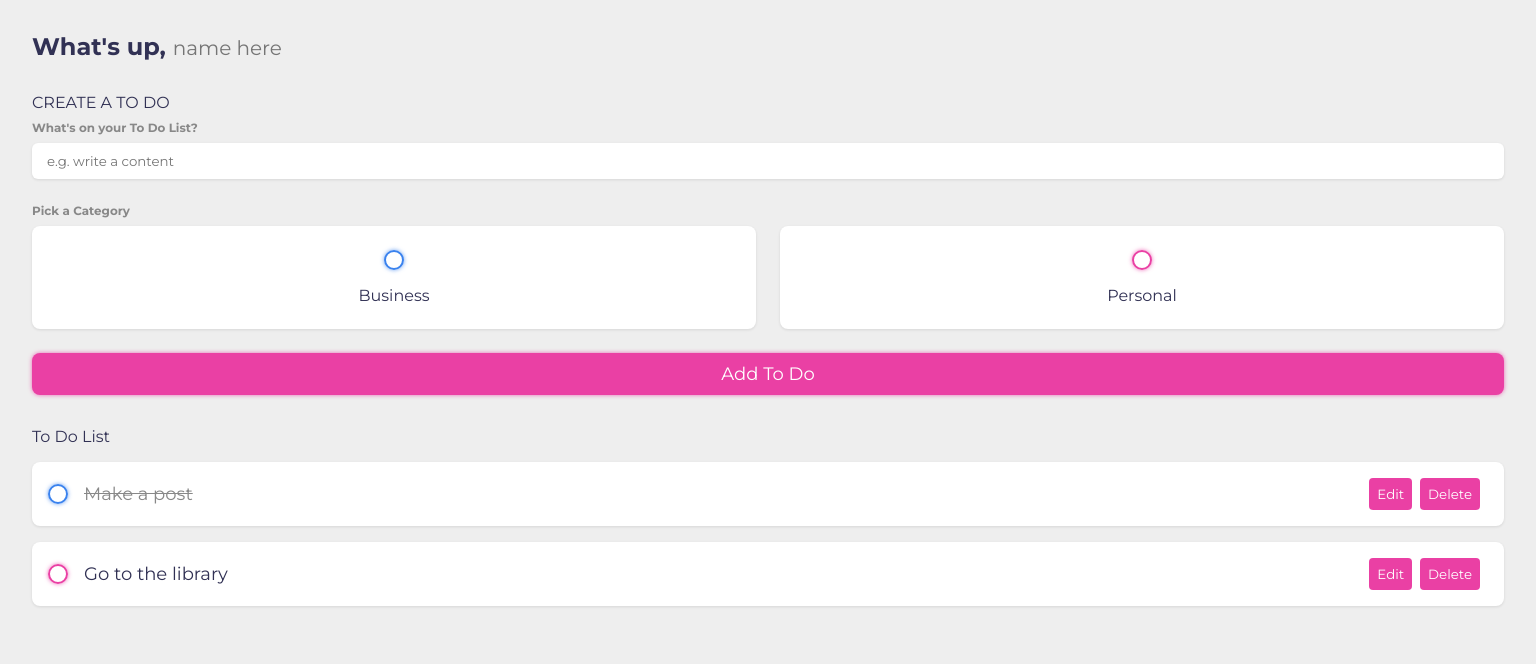
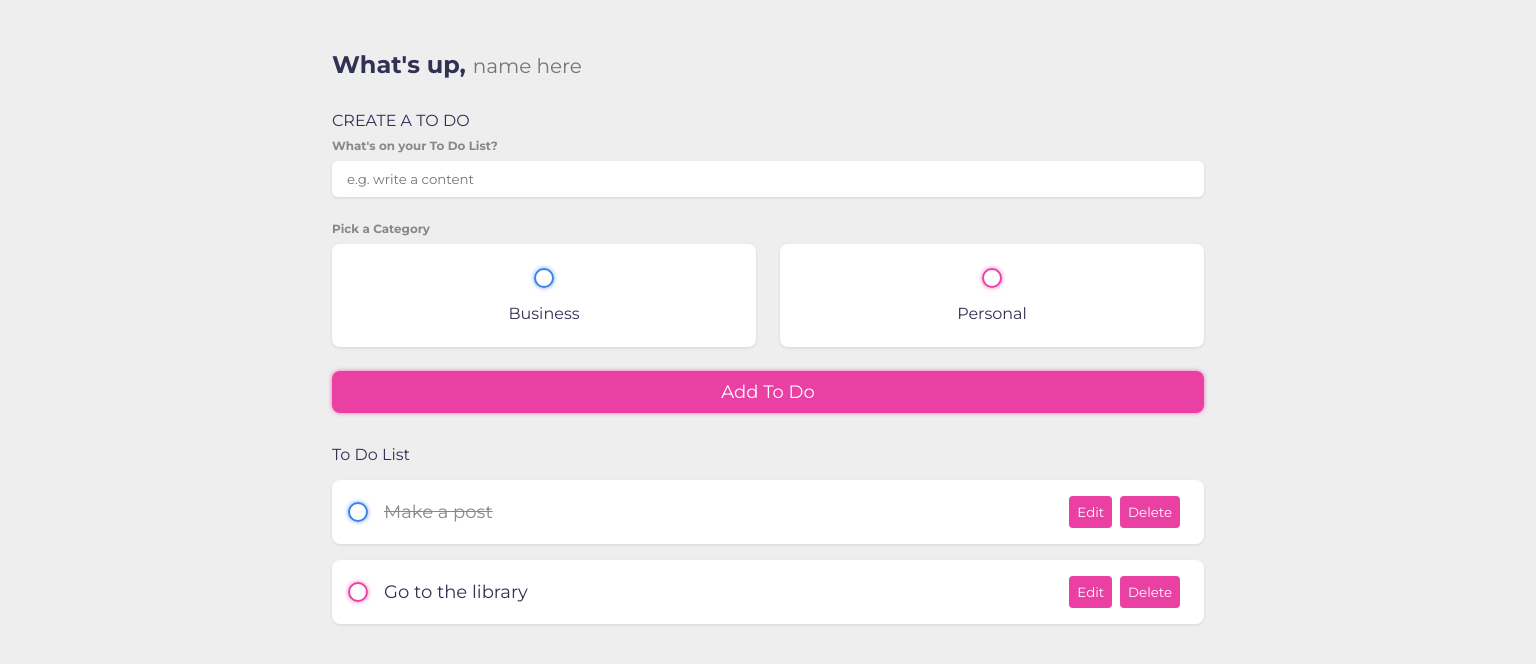
Before and after one commit to misspelz/TO_DO_LIST, a plain HTML site: page index.html in a window 1536 px wide. Drawn offline with Linux system fonts and the light colour scheme.

Commit message:
made changes

```diff
--- a/to-do.css
+++ b/to-do.css
@@ -18,6 +18,7 @@
     box-sizing: border-box;
     font-family: 'montserrat', sans-serif;
 }
+
 input:not([type ="radio"]):not([type ="checkbox"]), button{
     appearance: none;
     border: none;
@@ -200,3 +201,29 @@ input:checked ~ .bubble::after{
     text-decoration: line-through;
     color: var(--grey);
 }
+
+
+
+@media screen and (min-width: 640px){
+    main{
+        margin: 100px;
+        margin-top: 50px;
+        margin-bottom: 50px;
+    }
+}
+
+@media screen and (min-width: 992px){
+    main{
+        margin: 200px;
+        margin-top: 50px;
+        margin-bottom: 50px;
+    }
+}
+
+@media screen and (min-width: 1300px){
+    main{
+        margin: 300px;
+        margin-top: 50px;
+        margin-bottom: 50px;
+    }
+}
```
